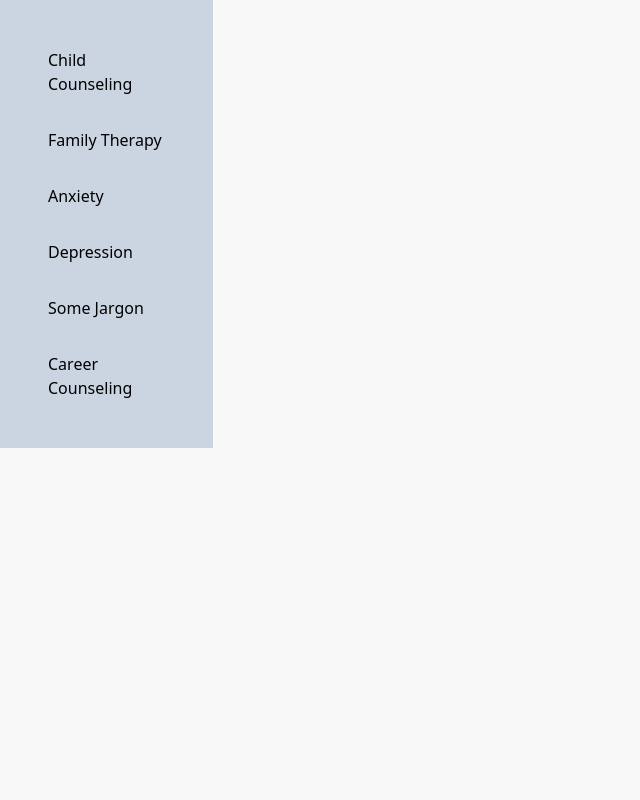
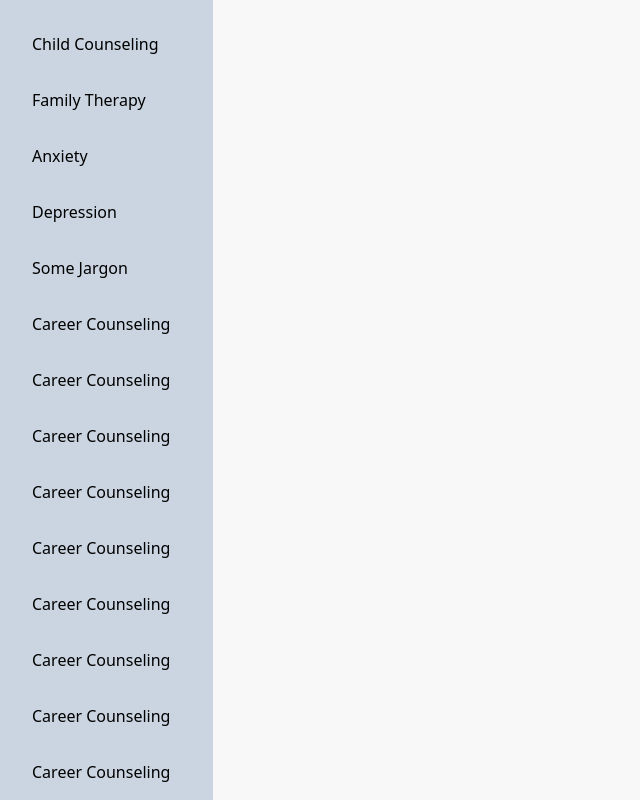
Before and after one commit to warlockM/test, a Next.js app in the folder design/: page /components/sidebar in a window 1280 px wide. Shown: the whole page, without its empty margins (0-640 px from the left). Built offline with nearby package versions, Linux system fonts and the light colour scheme.

Commit message:
Scroll feature added

```diff
--- a/design/pages/components/sidebar.js
+++ b/design/pages/components/sidebar.js
@@ -3,7 +3,7 @@ import Link from "next/link";
 export default function Sidebar(){
 
     return (
-        <div class="container w-1/6 bg-slate-300 p-4 h-y-screen">
+        <div class="container w-1/6 bg-slate-300 overflow-scroll h-screen">
             <ul class="p-4">
               <Link href="/components/treatment/childcounseling"><li class="p-4 hover:bg-sky-700 hover:text-white">
                 Child Counseling
@@ -15,6 +15,21 @@ export default function Sidebar(){
               <Link href="/components/treatment/depression"><li class="p-4 hover:bg-sky-700 hover:text-white">Depression</li></Link>
               <Link href="/components/treatment/familytherapy"><li class="p-4 hover:bg-sky-700 hover:text-white">Some Jargon</li></Link>
               <Link href="/components/treatment/familytherapy"><li class="p-4 hover:bg-sky-700 hover:text-white">Career Counseling</li></Link>
+              <Link href="/components/treatment/familytherapy"><li class="p-4 hover:bg-sky-700 hover:text-white">Career Counseling</li></Link>
+              <Link href="/components/treatment/familytherapy"><li class="p-4 hover:bg-sky-700 hover:text-white">Career Counseling</li></Link>
+              <Link href="/components/treatment/familytherapy"><li class="p-4 hover:bg-sky-700 hover:text-white">Career Counseling</li></Link>
+              <Link href="/components/treatment/familytherapy"><li class="p-4 hover:bg-sky-700 hover:text-white">Career Counseling</li></Link>
+              <Link href="/components/treatment/familytherapy"><li class="p-4 hover:bg-sky-700 hover:text-white">Career Counseling</li></Link>
+              <Link href="/components/treatment/familytherapy"><li class="p-4 hover:bg-sky-700 hover:text-white">Career Counseling</li></Link>
+              <Link href="/components/treatment/familytherapy"><li class="p-4 hover:bg-sky-700 hover:text-white">Career Counseling</li></Link>
+              <Link href="/components/treatment/familytherapy"><li class="p-4 hover:bg-sky-700 hover:text-white">Career Counseling</li></Link>
+              <Link href="/components/treatment/familytherapy"><li class="p-4 hover:bg-sky-700 hover:text-white">Career Counseling</li></Link>
+              <Link href="/components/treatment/familytherapy"><li class="p-4 hover:bg-sky-700 hover:text-white">Career Counseling</li></Link>
+              <Link href="/components/treatment/familytherapy"><li class="p-4 hover:bg-sky-700 hover:text-white">Career Counseling</li></Link>
+              <Link href="/components/treatment/familytherapy"><li class="p-4 hover:bg-sky-700 hover:text-white">Career Counseling</li></Link>
+              <Link href="/components/treatment/familytherapy"><li class="p-4 hover:bg-sky-700 hover:text-white">Career Counseling</li></Link>
+              <Link href="/components/treatment/familytherapy"><li class="p-4 hover:bg-sky-700 hover:text-white">Career Counseling</li></Link>
+              <Link href="/components/treatment/familytherapy"><li class="p-4 hover:bg-sky-700 hover:text-white">Career Counseling</li></Link>
             </ul>
        </div>
     );
```
